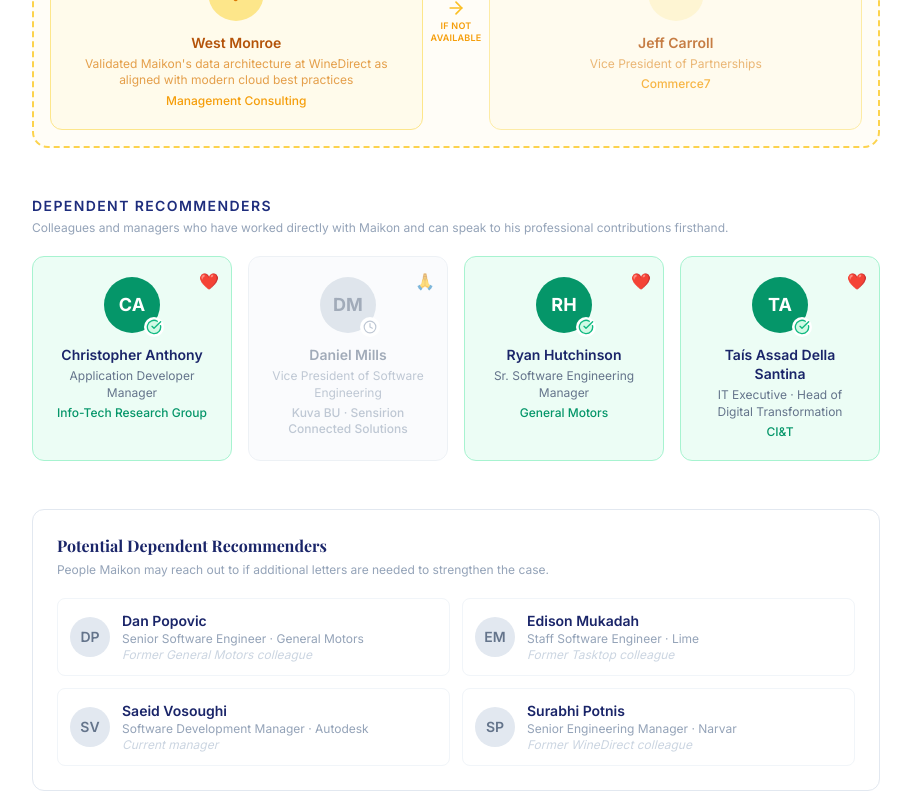
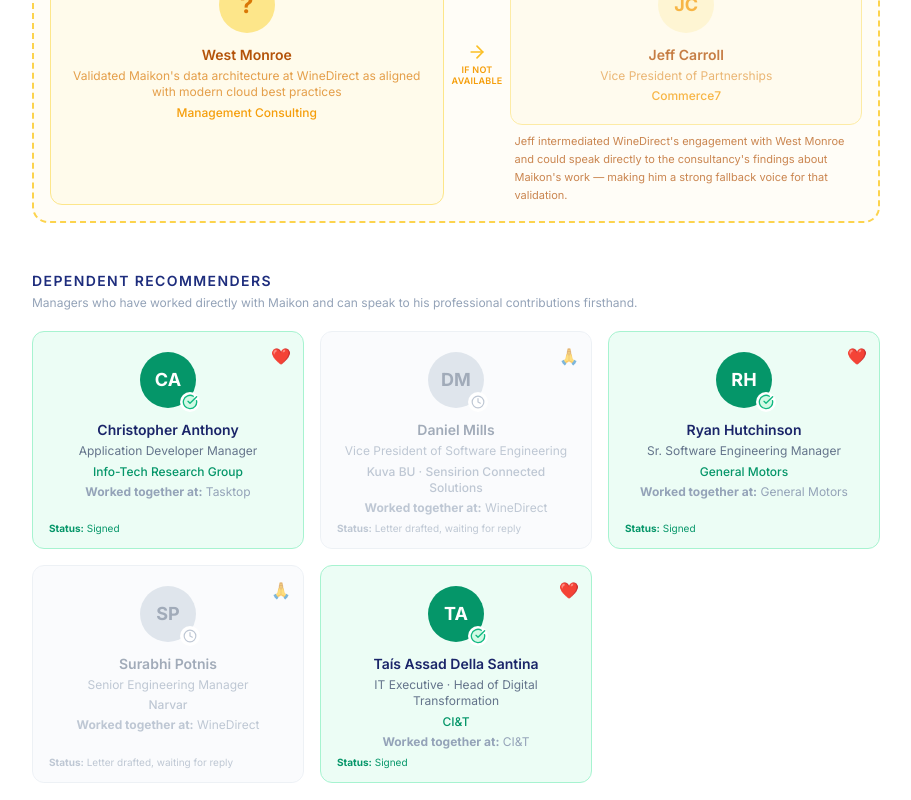
Before and after one commit to mcezario/maikon-niw-guide, a React (Vite) app in the folder client/: page / in a window 1280 px wide. Shown: the part 9820-10620 px from the top of the page, without its empty margins (184-1095 px from the left). Built offline with nearby package versions, Linux system fonts and the light colour scheme; a web font is replaced by a local one.

Commit message:
tweak recommenders page

```diff
--- a/client/src/pages/WhoHasSigned.tsx
+++ b/client/src/pages/WhoHasSigned.tsx
@@ -49,6 +49,7 @@
     name: 'Christopher Anthony',
     title: 'Application Developer Manager',
     company: 'Info-Tech Research Group',
+    workedAt: 'Tasktop',
     linkedin: 'https://www.linkedin.com/in/christopher-anthony-6a1a395',
     initials: 'CA',
     signed: true,
@@ -57,6 +58,7 @@
     name: 'Daniel Mills',
     title: 'Vice President of Software Engineering',
     company: 'Kuva BU · Sensirion Connected Solutions',
+    workedAt: 'WineDirect',
     linkedin: 'https://www.linkedin.com/in/danielmills/',
     initials: 'DM',
     signed: false,
@@ -65,52 +67,28 @@
     name: 'Ryan Hutchinson',
     title: 'Sr. Software Engineering Manager',
     company: 'General Motors',
+    workedAt: 'General Motors',
     linkedin: 'https://www.linkedin.com/in/ryahutchinson/',
     initials: 'RH',
     signed: true,
   },
   {
+    name: 'Surabhi Potnis',
+    title: 'Senior Engineering Manager',
+    company: 'Narvar',
+    workedAt: 'WineDirect',
+    linkedin: 'https://www.linkedin.com/in/surabhipotnis/',
+    initials: 'SP',
+    signed: false,
+  },
+  {
     name: 'Taís Assad Della Santina',
     title: 'IT Executive · Head of Digital Transformation',
     company: 'CI&T',
+    workedAt: 'CI&T',
     linkedin: 'https://www.linkedin.com/in/taisassad/',
     initials: 'TA',
     signed: true,
-  },
-]
-
-const potentialDependent = [
-  {
-    name: 'Dan Popovic',
-    title: 'Senior Software Engineer',
-    company: 'General Motors',
-    relationship: 'Former General Motors colleague',
-    linkedin: 'https://www.linkedin.com/in/danpops',
-    initials: 'DP',
-  },
-  {
-    name: 'Edison Mukadah',
-    title: 'Staff Software Engineer',
-    company: 'Lime',
-    relationship: 'Former Tasktop colleague',
-    linkedin: 'https://www.linkedin.com/in/edison-mukadah',
-    initials: 'EM',
-  },
-  {
-    name: 'Saeid Vosoughi',
-    title: 'Software Development Manager',
-    company: 'Autodesk',
-    relationship: 'Current manager',
-    linkedin: 'https://www.linkedin.com/in/saeidv',
-    initials: 'SV',
-  },
-  {
-    name: 'Surabhi Potnis',
-    title: 'Senior Engineering Manager',
-    company: 'Narvar',
-    relationship: 'Former WineDirect colleague',
-    linkedin: 'https://www.linkedin.com/in/surabhipotnis/',
-    initials: 'SP',
   },
 ]
 
@@ -154,7 +132,7 @@
                   href={p.linkedin}
                   target="_blank"
                   rel="noopener noreferrer"
-                  className={`group relative rounded-xl p-5 flex flex-col items-center text-center transition-all ${
+                  className={`group relative rounded-xl p-5 pb-8 flex flex-col items-center text-center transition-all ${
                     p.signed
                       ? 'bg-emerald-50 border border-emerald-200 hover:shadow-md hover:border-emerald-300'
                       : 'bg-slate-50 border border-slate-200 hover:shadow-sm opacity-60 hover:opacity-80'
@@ -178,6 +156,9 @@
                   }`}>{p.name}</p>
                   <p className={`text-xs mt-1 leading-snug ${p.signed ? 'text-slate-500' : 'text-slate-400'}`}>{p.title}</p>
                   <p className={`text-xs font-medium mt-1 ${p.signed ? 'text-emerald-600' : 'text-slate-400'}`}>{p.company}</p>
+                  <p className={`absolute bottom-3 left-4 text-[10px] ${p.signed ? 'text-emerald-600' : 'text-slate-400'}`}>
+                    <span className="font-bold">Status:</span> {p.signed ? 'Signed' : 'Letter drafted, waiting for reply'}
+                  </p>
                 </a>
               ))}
             </div>
@@ -220,11 +201,12 @@
                 {(() => {
                   const jc = independent.find((p) => p.backup)!
                   return (
+                    <div className="flex-1 flex flex-col gap-2">
                       <a
                         href={jc.linkedin}
                         target="_blank"
                         rel="noopener noreferrer"
-                      className="group flex-1 rounded-xl p-5 flex flex-col items-center text-center bg-amber-50 border border-amber-200 hover:shadow-sm hover:border-amber-300 transition-all opacity-75 hover:opacity-100"
+                        className="group rounded-xl p-5 flex flex-col items-center text-center bg-amber-50 border border-amber-200 hover:shadow-sm hover:border-amber-300 transition-all opacity-75 hover:opacity-100"
                       >
                         <span className="text-base mb-2">❓</span>
                         <div className="w-14 h-14 rounded-full bg-amber-100 text-amber-500 flex items-center justify-center font-bold text-lg mb-3">{jc.initials}</div>
@@ -232,6 +214,10 @@
                         <p className="text-xs mt-1 text-amber-600/70 leading-snug">{jc.title}</p>
                         <p className="text-xs font-medium mt-1 text-amber-500">{jc.company}</p>
                       </a>
+                      <p className="text-[11px] text-amber-700/70 leading-relaxed px-1">
+                        Jeff intermediated WineDirect's engagement with West Monroe and could speak directly to the consultancy's findings about Maikon's work — making him a strong fallback voice for that validation.
+                      </p>
+                    </div>
                   )
                 })()}
               </div>
@@ -241,15 +227,15 @@
           {/* Dependent Recommenders */}
           <AnimatedSection delay={0.1} className="mb-12">
             <h2 className="font-semibold text-navy-700 text-sm uppercase tracking-widest mb-1">Dependent Recommenders</h2>
-            <p className="text-slate-400 text-xs mb-5">Colleagues and managers who have worked directly with Maikon and can speak to his professional contributions firsthand.</p>
-            <div className="grid sm:grid-cols-2 lg:grid-cols-4 gap-4">
+            <p className="text-slate-400 text-xs mb-5">Managers who have worked directly with Maikon and can speak to his professional contributions firsthand.</p>
+            <div className="grid sm:grid-cols-2 lg:grid-cols-3 gap-4">
               {dependent.map((p) => (
                 <a
                   key={p.name}
                   href={p.linkedin}
                   target="_blank"
                   rel="noopener noreferrer"
-                  className={`group relative rounded-xl p-5 flex flex-col items-center text-center transition-all ${
+                  className={`group relative rounded-xl p-5 pb-8 flex flex-col items-center text-center transition-all ${
                     p.signed
                       ? 'bg-emerald-50 border border-emerald-200 hover:shadow-md hover:border-emerald-300'
                       : 'bg-slate-50 border border-slate-200 hover:shadow-sm opacity-60 hover:opacity-80'
@@ -273,36 +259,14 @@
                   }`}>{p.name}</p>
                   <p className={`text-xs mt-1 leading-snug ${p.signed ? 'text-slate-500' : 'text-slate-400'}`}>{p.title}</p>
                   <p className={`text-xs font-medium mt-1 ${p.signed ? 'text-emerald-600' : 'text-slate-400'}`}>{p.company}</p>
+                  <p className="text-xs mt-1 text-slate-400">
+                    <span className="font-bold">Worked together at:</span> {p.workedAt}
+                  </p>
+                  <p className={`absolute bottom-3 left-4 text-[10px] ${p.signed ? 'text-emerald-600' : 'text-slate-400'}`}>
+                    <span className="font-bold">Status:</span> {p.signed ? 'Signed' : 'Letter drafted, waiting for reply'}
+                  </p>
                 </a>
               ))}
-            </div>
-          </AnimatedSection>
-
-          {/* Potential Dependent Recommenders */}
-          <AnimatedSection delay={0.2}>
-            <div className="border border-slate-200 rounded-xl p-6 bg-white">
-              <h3 className="font-display text-base font-bold text-navy-800 mb-1">Potential Dependent Recommenders</h3>
-              <p className="text-slate-400 text-xs mb-5">People Maikon may reach out to if additional letters are needed to strengthen the case.</p>
-              <div className="grid sm:grid-cols-2 gap-3">
-                {potentialDependent.map((p) => (
-                  <a
-                    key={p.name}
-                    href={p.linkedin}
-                    target="_blank"
-                    rel="noopener noreferrer"
-                    className="group flex items-center gap-3 p-3 rounded-lg border border-slate-100 hover:border-slate-300 hover:bg-slate-50 transition-all"
-                  >
-                    <div className="w-10 h-10 rounded-full bg-slate-200 flex items-center justify-center text-slate-500 font-semibold text-sm flex-shrink-0">
-                      {p.initials}
-                    </div>
-                    <div className="min-w-0">
-                      <p className="font-semibold text-navy-800 text-sm group-hover:text-navy-600 transition-colors truncate">{p.name}</p>
-                      <p className="text-slate-400 text-xs truncate">{p.title} · {p.company}</p>
-                      <p className="text-slate-300 text-xs italic">{p.relationship}</p>
-                    </div>
-                  </a>
-                ))}
-              </div>
             </div>
           </AnimatedSection>
 
```
Lines whose indentation alone changed are shown as unchanged.
